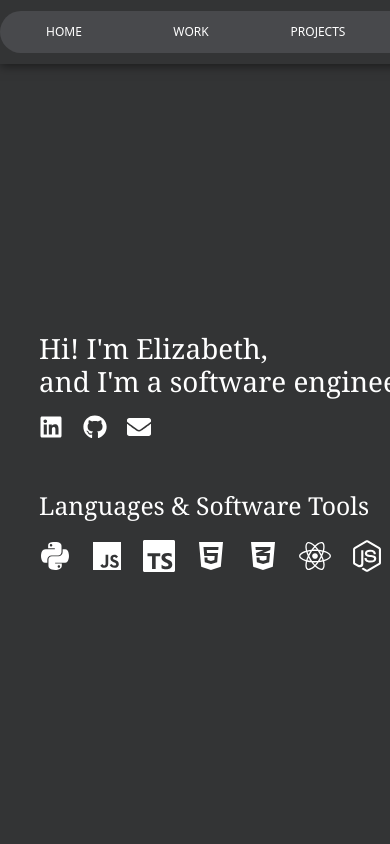
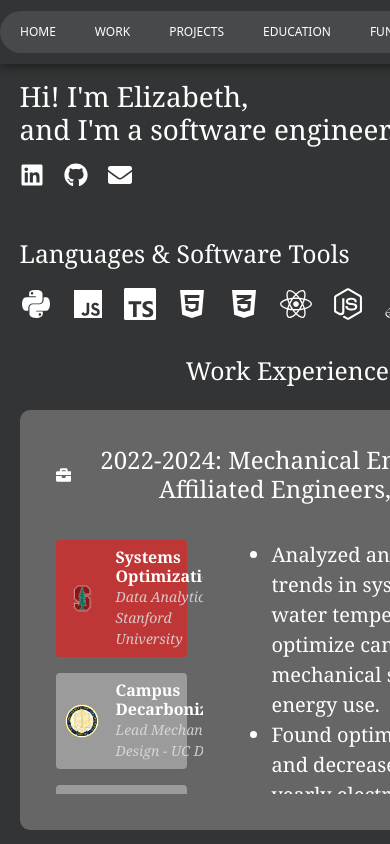
Before and after one commit to elizabethmagie/Personal-Website, a React (Create React App) app: page / in a window 390 px wide. Built offline with nearby package versions, Linux system fonts and the light colour scheme.

Commit message:
Fixed display when screen width is less than 768px

```diff
--- a/src/App.css
+++ b/src/App.css
@@ -1,6 +1,6 @@
 .App {
   display: grid;
-  grid-template-rows: 64px 1fr; /* 64px for toolbar, remaining space for content */
+  grid-template-rows: 64px 1fr;
   background-color: #333435;
   height: 100vh;
   overflow: hidden;
@@ -9,12 +9,11 @@
 .content-container {
   display: flex;
   flex-direction: column;
-  padding: 0 10vw;
+  padding: 0 10vw 64px;
   flex: 1;
-  gap: 48px;
   overflow: auto;
   background-color: #333435;
-  scroll-snap-type: y mandatory;
+  height: 100%;
 }
 
 
@@ -61,6 +60,15 @@ section.personal-website {
   display: flex;
   align-items: center;
   color: white;
-  overflow: hidden;
-  scroll-snap-align: start;
 }
+
+@media (max-width: 768px) {
+  section.personal-website {
+    min-height: auto;
+    padding: 16px 0;
+  }
+
+  .content-container {
+    padding: 0 5vw;
+  }
+}
--- a/src/App.tsx
+++ b/src/App.tsx
@@ -16,17 +16,17 @@ const App: React.FC = () => {
       <Toolbar />
       <div className="content-container">
         <section id="app-header" className="personal-website app-header">
-          <div className='app-header-left-column'>
+          <div className="app-header-left-column">
             <h1>
               Hi! I'm Elizabeth, <br /> and I'm a software engineer.
             </h1>
             <SocialLinks />
-            <h2 className='languages-and-tools'>
+            <h2 className="languages-and-tools">
               Languages & Software Tools
             </h2>
             <SkillsIcons />
           </div>
-          <div className='app-header-right-column'>
+          <div className="app-header-right-column">
             <CyclePhotos />
           </div>
         </section>
--- a/src/Components/SocialLinks.tsx
+++ b/src/Components/SocialLinks.tsx
@@ -4,7 +4,7 @@ import './SocialLinks.css';
 
 export const SocialLinks: React.FC = () => {
   return (
-    <div className='social-links-container'>
+    <div className="social-links-container">
       <a
         href="https://www.linkedin.com/in/elizabeth-magie/"
         target="_blank"
--- a/src/Components/Toolbar.css
+++ b/src/Components/Toolbar.css
@@ -24,7 +24,7 @@
   font-size: 12px;
   cursor: pointer;
   border-radius: 32px;
-  width: 128px;
+  max-width: 128px;
 }
 
 .toolbar button:hover {
--- a/src/Components/Toolbar.tsx
+++ b/src/Components/Toolbar.tsx
@@ -3,8 +3,8 @@ import { Button, ButtonGroup } from 'react-bootstrap';
 
 export const Toolbar: React.FC = () => {
   return (
-    <div className='toolbar-container'>
-      <div className='toolbar'>
+    <div className="toolbar-container">
+      <div className="toolbar">
         <ButtonGroup aria-label="Buttons">
           <Button
             variant="secondary"
```
